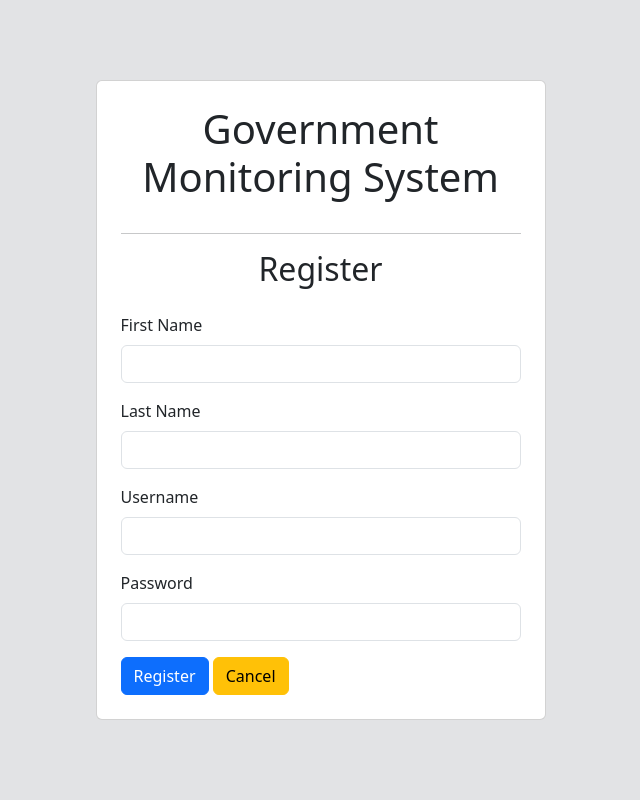
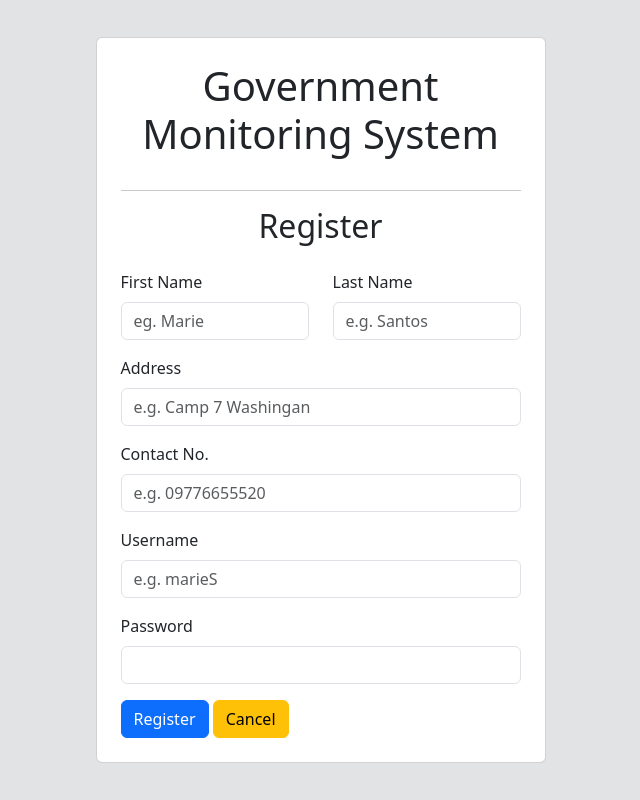
Before and after one commit to UBSITAngkilJohnLester/ADECI-PublicComplaint, a PHP site: page /register.php in a window 1280 px wide. Shown: the whole page, without its empty margins (312-952 px from the left). Run offline with PHP 8.4, Linux system fonts and the light colour scheme.

Commit message:
Added address and contant number to regisster.

```diff
--- a/register.php
+++ b/register.php
@@ -3,14 +3,23 @@ session_start();
 require_once "dbconn.php";
 
 $message = "";
+$wrongcontact = "";
+
+$usernameexist = false;
+$invalidcontact = false;
+
 $firstname = "";
 $lastname = "";
 $username = "";
+$address = "";
+$contact = "";
 
 if (isset($_POST['register'])) {
 	$firstname = htmlspecialchars($_POST['firstname']);
 	$lastname = htmlspecialchars($_POST['lastname']);
 	$username = htmlspecialchars($_POST['username']);
+	$address = htmlspecialchars($_POST['username']);
+	$contact = trim(htmlspecialchars($_POST['contact']));
 	$password = password_hash($_POST['password'], PASSWORD_DEFAULT);
 	$status = "user";
 
@@ -20,15 +29,26 @@ if (isset($_POST['register'])) {
 	$rows = $prep->fetch();
 
 	if ($rows) {
+		$usernameexist = true;
 		$message = "Username already exists. Try a different one.";
 		$username = "";
-	} else {
-		$sql2 = "INSERT INTO accounts(firstname, lastname, username, password, status) VALUES(?,?,?,?,?)";
+	}
+
+	if (!preg_match('/^[0-9]{11}$/', $contact)) {
+		$invalidcontact = true;
+		$wrongcontact = "Invalid contact number.";
+		$contact = "";
+	}
+
+	if(!$usernameexist && !$invalidcontact){
+		$sql2 = "INSERT INTO accounts(firstname, lastname, username, password,contact_number, address, status) VALUES(?,?,?,?,?,?,?)";
 		$prep2 = $pdo->prepare($sql2);
 		$prep2->execute([
 			$firstname,
 			$lastname,
 			$username,
+			$contact,
+			$address,
 			$password,
 			$status
 		]);
@@ -64,32 +84,52 @@ if (isset($_POST['register'])) {
 
 	<div class="container min-vh-100 d-flex justify-content-center align-items-center">
 		<div class="card show p-4" style="width: 100%; max-width: 450px;">
-			<?php if (!empty($message)) {?>
-				<div class="alert alert-<?php echo $message;?> alert-dismissible fade show alert-warning" role="alert">
+			<?php if (!empty($message)) { ?>
+				<div class="alert alert-<?php echo $message; ?> alert-dismissible fade show alert-warning" role="alert">
 					<?php echo htmlspecialchars($message, ENT_QUOTES, 'UTF-8'); ?>
-					<button type="button" class="btn-close"  data-bs-dismiss="alert"></button>
+					<button type="button" class="btn-close" data-bs-dismiss="alert"></button>
 				</div>
-			<?php }?>
+			<?php }
+			if(!empty($wrongcontact)){?>
+			<div class="alert alert-<?php echo $wrongcontact; ?> alert-dismissible fade show alert-warning" role="alert">
+				<?php echo htmlspecialchars($wrongcontact, ENT_QUOTES, 'UTF-8'); ?>
+				<button type="button" class="btn-close" data-bs-dismiss="alert"></button>
+			</div>
+			<?php } ?>
 			<h1 class="text-center mb-3">Government Monitoring System</h1>
 			<hr>
 			<h2 class="text-center mb-4">Register</h2>
 			<form method="post">
-				<div>
-					<div class="mb-3">
-						<label for="firstname" class="form-label">First Name</label>
-						<input type="text" class="form-control" id="firstname" name="firstname" value="<?php echo $firstname ?>" required>
+				<div class="row">
+					<div class="col">
+						<div class="mb-3">
+							<label for="firstname" class="form-label">First Name</label>
+							<input type="text" class="form-control" id="firstname" name="firstname" value="<?php echo $firstname ?>" placeholder="eg. Marie" required>
+						</div>
+					</div>
+					<div class="col">
+						<div class="mb-3">
+							<label for="lastname" class="form-label">Last Name</label>
+							<input type="text" class="form-control" id="lastname" name="lastname" value="<?php echo $lastname ?>" placeholder="e.g. Santos" required>
+						</div>
 					</div>
 				</div>
 				<div>
 					<div class="mb-3">
-						<label for="lastname" class="form-label">Last Name</label>
-						<input type="text" class="form-control" id="lastname" name="lastname" value="<?php echo $lastname ?>" required>
+						<label for="address" class="form-label">Address</label>
+						<input type="text" class="form-control" id="address" name="address" placeholder="e.g. Camp 7 Washingan" value="<?php echo $address ?>" required>
+					</div>
+				</div>
+				<div>
+					<div class="mb-3">
+						<label for="contact" class="form-label">Contact No.</label>
+						<input type="text" class="form-control" id="contact" name="contact" value="<?php echo $contact ?>" placeholder="e.g. 09776655520"  required>
 					</div>
 				</div>
 				<div>
 					<div class="mb-3">
 						<label for="username" class="form-label">Username</label>
-						<input type="text" class="form-control" id="username" name="username" value="<?php echo $username ?>" required>
+						<input type="text" class="form-control" id="username" name="username" value="<?php echo $username ?>" placeholder="e.g. marieS" required>
 					</div>
 				</div>
 				<div>
```
